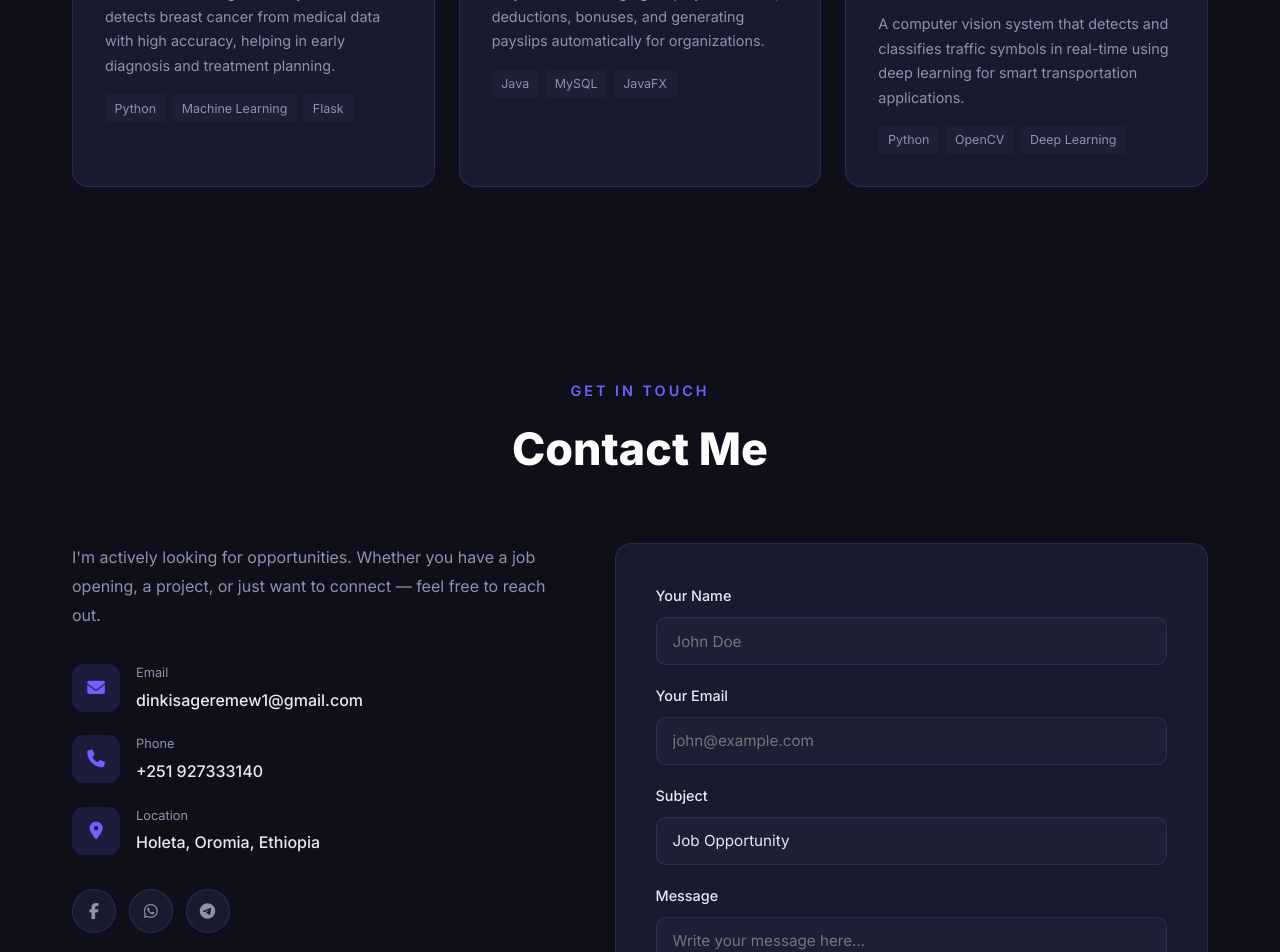
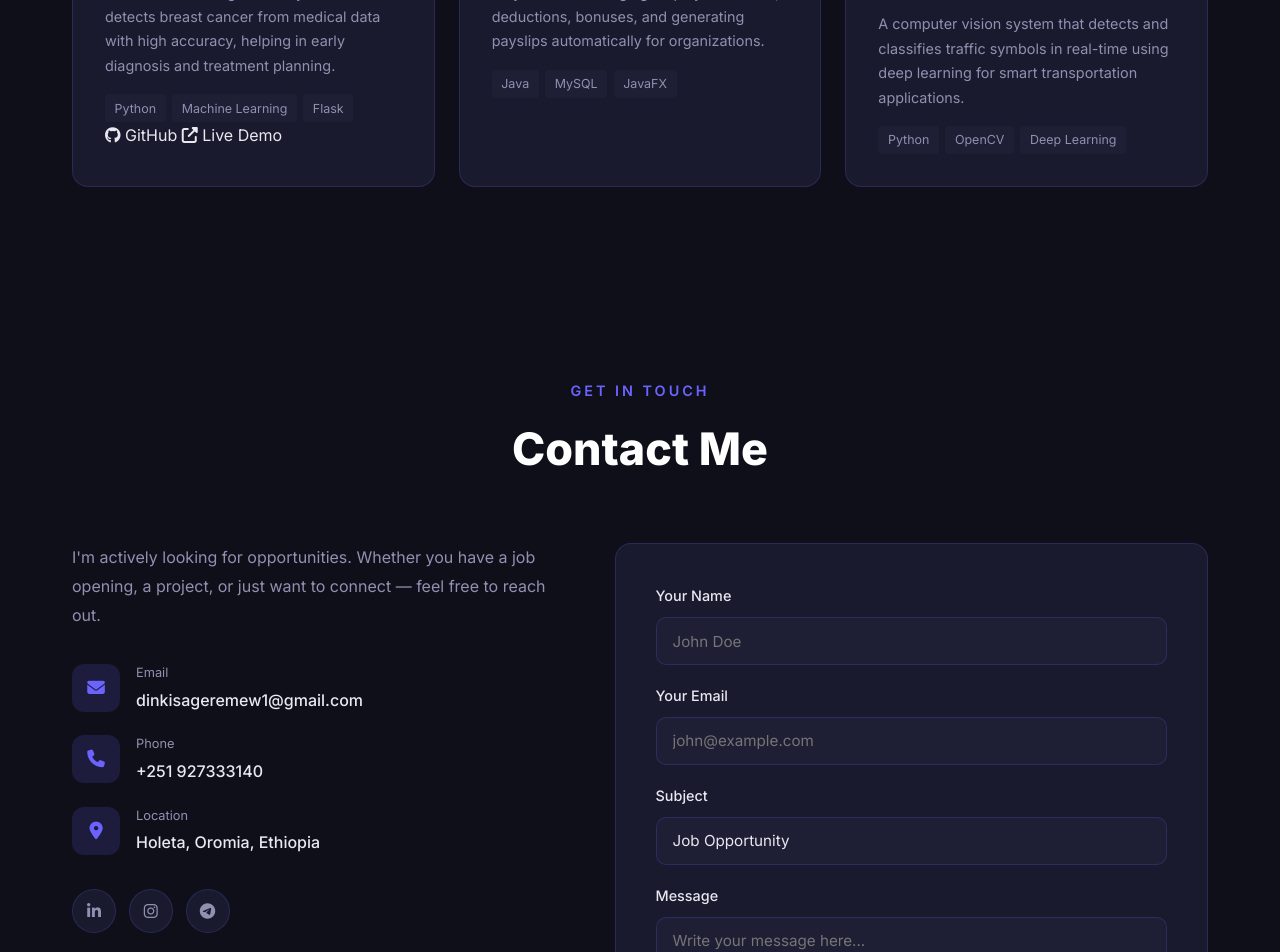
Before and after one commit to DinkisaGeremew/portfolio, a website: page index.html in a window 1280 px wide. Shown: the part 3160-4112 px from the top of the page. Drawn offline with Linux system fonts and the light colour scheme.

Commit message:
update social links

```diff
--- a/index.html
+++ b/index.html
@@ -184,6 +184,10 @@
             <h3>Breast Cancer Detection System</h3>
             <p>A machine learning-based system that detects breast cancer from medical data with high accuracy, helping in early diagnosis and treatment planning.</p>
             <div class="project-tech"><span>Python</span><span>Machine Learning</span><span>Flask</span></div>
+            <div class="project-links">
+              <a href="https://github.com/DinkisaGeremew/BreastCancerDetectionSystem" target="_blank" class="project-link"><i class="fab fa-github"></i> GitHub</a>
+              <a href="https://breastcancerdetectionsystem.onrender.com" target="_blank" class="project-link"><i class="fas fa-external-link-alt"></i> Live Demo</a>
+            </div>
           </div>
         </div>
         <div class="project-card">
@@ -232,8 +236,8 @@
             </div>
           </div>
           <div class="social-links">
-            <a href="https://www.facebook.com/Dinkisa%20Geremew" target="_blank" class="social-btn" aria-label="Facebook"><i class="fab fa-facebook-f"></i></a>
-            <a href="https://wa.me/251927333140" target="_blank" class="social-btn" aria-label="WhatsApp"><i class="fab fa-whatsapp"></i></a>
+            <a href="https://www.linkedin.com/in/dinkisa-geremew" target="_blank" class="social-btn" aria-label="LinkedIn"><i class="fab fa-linkedin-in"></i></a>
+            <a href="https://www.instagram.com/dink.isa19" target="_blank" class="social-btn" aria-label="Instagram"><i class="fab fa-instagram"></i></a>
             <a href="https://t.me/dinkisa_21" target="_blank" class="social-btn" aria-label="Telegram"><i class="fab fa-telegram"></i></a>
           </div>
         </div>
```
